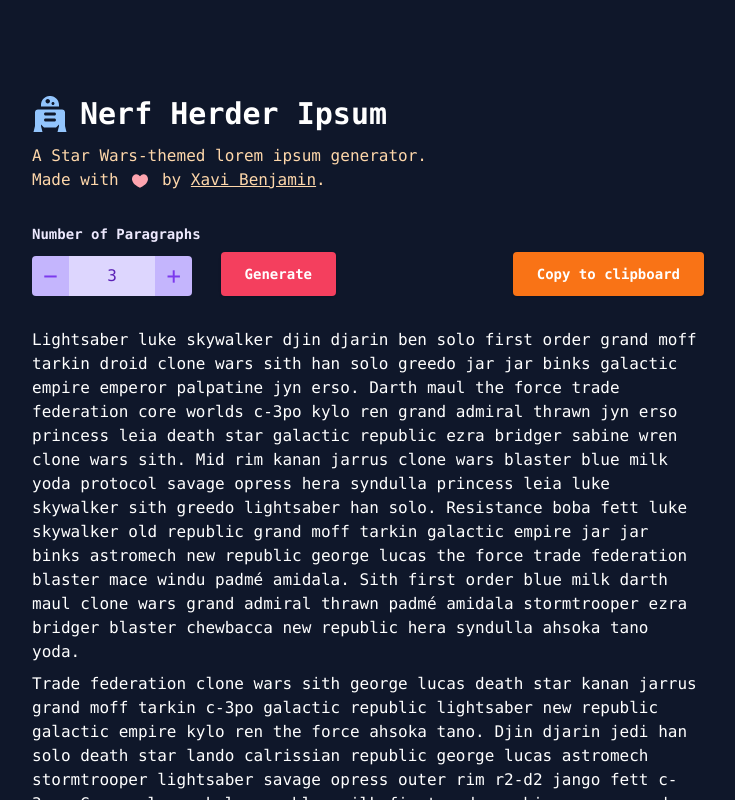
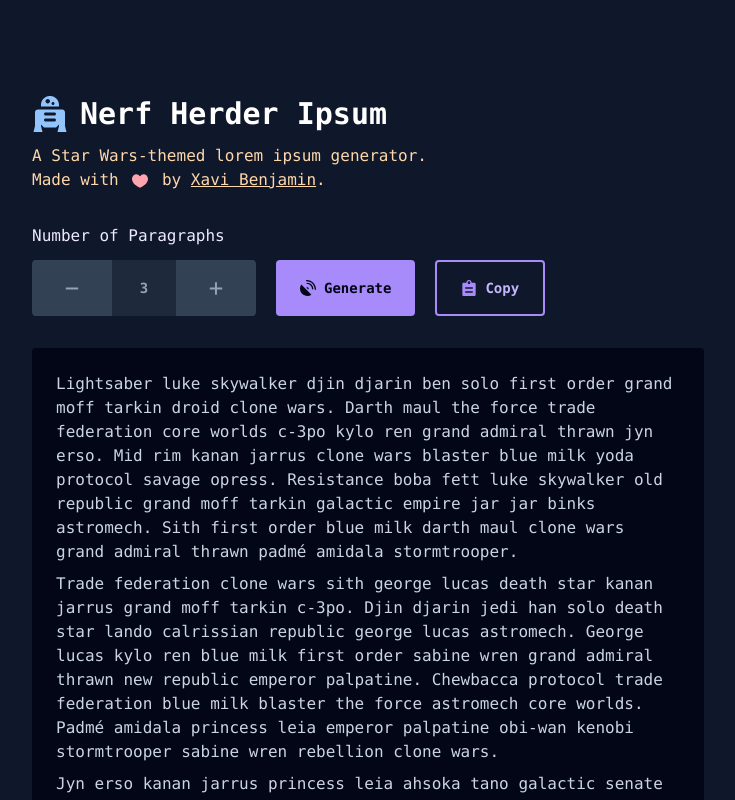
Before and after one commit to xavibenjamin/nerf-herder-ipsum, a Next.js app: page / in a window 1280 px wide. Both pictures are taken after a click on the button "Generate". Shown: the top 800 px of the page, without its empty margins (272-1007 px from the left). Built offline with nearby package versions, Linux system fonts and the light colour scheme.

Commit message:
update form styles and words

```diff
--- a/components/Form/index.tsx
+++ b/components/Form/index.tsx
@@ -17,7 +17,7 @@
       const sentences = [];
 
       for (let j = 0; j < 5; j++) {
-        const randomWords = getRandomWords(15, words).join(' ');
+        const randomWords = getRandomWords(8, words).join(' ');
         const capitalizedSentence = formatSentence(randomWords);
         sentences.push(capitalizedSentence);
       }
@@ -56,52 +56,52 @@
 
   return (
     <div className={`max-w-2xl w-full`}>
-      <div className={`flex items-end justify-between gap-5 my-8`}>
+      <div className={`flex items-end gap-5 my-8`}>
         <div className={` rounded-lg relative bg-transparent`}>
-          <label htmlFor="custom-input-number" className="w-full text-violet-100 text-sm font-semibold mb-3 block">Number of Paragraphs</label>
-          <div className={`flex w-40 h-10`}>
+          <label htmlFor="custom-input-number" className="w-full text-violet-100 text-md mb-3 block">Number of Paragraphs</label>
+          <div className={`flex h-14`}>
             <button
-              className=" bg-violet-300 text-violet-600 hover:text-violet-700 hover:bg-violet-400 h-full w-20 rounded-l cursor-pointer outline-none"
+              className="flex items-center justify-center py-2 text-2xl bg-slate-700 text-slate-400 hover:bg-slate-600 h-full w-20 rounded-l cursor-pointer outline-none"
               onClick={decrementNumParagraphs}>
-              <span className="m-auto text-2xl">−</span>
+              <span>−</span>
             </button>
-            <input type="number" className="outline-none ring-transparent border-0 border-transparent shadow-none focus:outline-none text-center w-full bg-violet-200 flex items-center text-violet-800" name="paragraphs-number" value={numParagraphs}></input>
+            <input type="number" className="text-sm w-16 font-bold h-auto outline-none ring-transparent border-0 border-transparent shadow-none focus:outline-none text-center bg-slate-800 flex items-center text-slate-400" name="paragraphs-number" value={numParagraphs}></input>
             <button
               onClick={incrementNumParagraphs}
-              className="bg-violet-300 text-violet-600 hover:text-violet-700 hover:bg-violet-400 h-full w-20 rounded-r cursor-pointer">
-              <span className="m-auto text-2xl">+</span>
+              className="flex items-center justify-center text-2xl bg-slate-700 py-2 text-slate-400 hover:bg-slate-600 h-full w-20 rounded-r cursor-pointer">
+              <span>+</span>
             </button>
           </div>
         </div>
-        <div className={`flex-1`}>
+        <div>
           <button
-            className={`bg-rose-500 text-white active:bg-rose-600 font-bold  text-sm px-6 py-3 rounded shadow hover:shadow-lg outline-none focus:outline-none`}
+            className={`flex items-center gap-2 h-14 bg-violet-400 text-slate-950 active:scale-90 font-bold text-sm px-6 py-3 rounded`}
             onClick={generateIpsum}>
-            Generate
+              <svg className={`w-4 fill-slate-950`} viewBox="0 0 24 24" xmlns="http://www.w3.org/2000/svg"><path d="M3.21 20.783c3.81 3.81 9.72 4.23 14.008 1.28L1.92 6.77c-2.96 4.285-2.532 10.19 1.28 14Zm7.783-9.79c-.56 0-1.06.22-1.42.59L12.4 14.41c.36-.37.59-.87.59-1.42 0-1.11-.9-2-2-2Zm-1-11c-.56 0-1 .448-1 1s.44 1 1 1c6.61 0 12 5.383 12 12 0 .55.44 1 1 1 .55 0 1-.45 1-1 0-7.72-6.28-14-14-14Zm.72 4c-.56 0-1 .44-1 1 0 .55.44 1 1 1 4.01 0 7.273 3.263 7.273 7.27 0 .55.44 1 1 1 .55 0 1-.45 1-1 0-5.12-4.16-9.273-9.273-9.273Z"/></svg>
+              Generate
           </button>
         </div>
         {paragraphs.length > 0 && (
           <button
-             className={`relative bg-orange-500 text-white active:bg-orange-600 font-bold text-sm px-6 py-3 rounded shadow hover:shadow-lg outline-none focus:outline-none`}
+            className={`flex items-center gap-2 h-14 relative text-violet-300 active:scale-90 font-bold text-sm px-6 py-3 border-2 border-violet-400 rounded`}
             onClick={copyToClipboard}>
-              Copy to clipboard
+              <svg className={`w-4 fill-violet-400`} viewBox="0 0 24 24" xmlns="http://www.w3.org/2000/svg"><path d="M20 4h-4c0-2.209-1.8-4-4-4C9.79 0 8 1.791 8 4H4c-1.1 0-2 .9-2 2v16c0 1.1.9 2 2 2h16c1.1 0 2-.9 2-2V6c0-1.1-.9-2-2-2Zm-8-2c1.1 0 2 .895 2 2 0 1.1-.9 2-2 2 -1.11 0-2-.9-2-2 0-1.11.89-2 2-2Zm5 17H7c-.55 0-1-.45-1-1s.45-1 1-1h10c.55 0 1 .45 1 1s-.45 1-1 1Zm0-6H7c-.55 0-1-.45-1-1s.45-1 1-1h10c.55 0 1 .45 1 1s-.45 1-1 1Z"/></svg>
+              Copy
               {copied && (
-                <span className={`pointer-events-none absolute -top-7 left-0 w-max rounded bg-gray-900 px-2 py-1 text-sm font-medium text-gray-50 shadow`}>Copied!</span>
+                <span className={`pointer-events-none absolute ml-3 left-full w-max rounded bg-green-300 px-2 py-1 text-sm font-normal text-slate-900`}>Copied!</span>
               )}
           </button>
         )}
       </div>
 
       {paragraphs.length > 0 && (
-        <div>
+        <div className={'bg-slate-950 p-6 rounded'}>
           {paragraphs.map((paragraph, index) => (
-            <p className={`mb-2`} key={index}>{paragraph}</p>
+            <p className={`mb-2 text-slate-300`} key={index}>{paragraph}</p>
           ))}
         </div>
       )}
     </div>
-
-
   );
 
 };
```
